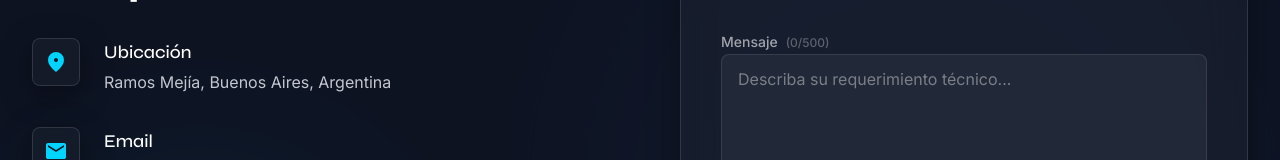
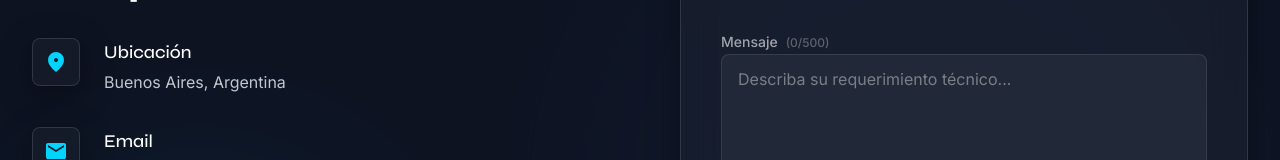
Before and after one commit to AgustinCevello/automacer, a React (Vite) app: page / in a window 1280 px wide. Shown: the part 3859-4019 px from the top of the page. Built offline with nearby package versions, Linux system fonts and the light colour scheme.

Commit message:
cambio de ubicacion

```diff
--- a/src/constants.js
+++ b/src/constants.js
@@ -55,7 +55,7 @@ export const TRANSLATIONS = {
       label: 'CONTACTO',
       title: 'Hablemos de Negocios',
       info: [
-        { title: 'Ubicación', detail: 'Ramos Mejía, Buenos Aires, Argentina' },
+        { title: 'Ubicación', detail: 'Buenos Aires, Argentina' },
         { title: 'Email', detail: 'servicios@automacer.com.ar' },
         { title: 'Horarios', detail: 'Lunes a Viernes: 08:00 - 18:00' },
       ],
@@ -75,7 +75,7 @@ export const TRANSLATIONS = {
         privacy_title: 'Política de Privacidad',
         terms_title: 'Términos y Condiciones',
         privacy_content: [
-          { heading: 'Responsable del Tratamiento', text: 'AUTOMACER Industrial Tech Solutions, con domicilio en Ramos Mejía, Buenos Aires, Argentina.' },
+          { heading: 'Responsable del Tratamiento', text: 'AUTOMACER Industrial Tech Solutions, con domicilio en Buenos Aires, Argentina.' },
           { heading: '¿Qué datos recopilamos?', text: 'A través de nuestro formulario de contacto, recopilamos los siguientes datos personales que usted nos proporciona voluntariamente: nombre completo, dirección de correo electrónico y mensaje con la descripción de su requerimiento técnico. No recopilamos datos sensibles, financieros ni información de menores de edad.' },
           { heading: '¿Para qué utilizamos sus datos?', text: 'Sus datos personales se utilizan exclusivamente para responder a su consulta o solicitud de servicio, realizar el seguimiento interno de su requerimiento técnico y contactarlo en caso de necesitar información adicional sobre su solicitud.' },
           { heading: '¿Cómo protegemos sus datos?', text: 'Sus datos se almacenan de forma temporal en una base de datos privada con acceso restringido. No compartimos, vendemos ni cedemos su información personal a terceros bajo ninguna circunstancia. El acceso a los datos está limitado al personal autorizado de AUTOMACER.' },
@@ -155,7 +155,7 @@ export const TRANSLATIONS = {
       label: 'CONTACT',
       title: "Let's Talk Business",
       info: [
-        { title: 'Location', detail: 'Ramos Mejía, Buenos Aires, Argentina' },
+        { title: 'Location', detail: 'Buenos Aires, Argentina' },
         { title: 'Email', detail: 'servicios@automacer.com.ar' },
         { title: 'Hours', detail: 'Monday to Friday: 08:00 - 18:00' },
       ],
@@ -175,7 +175,7 @@ export const TRANSLATIONS = {
         privacy_title: 'Privacy Policy',
         terms_title: 'Terms & Conditions',
         privacy_content: [
-          { heading: 'Data Controller', text: 'AUTOMACER Industrial Tech Solutions, located in Ramos Mejía, Buenos Aires, Argentina.' },
+          { heading: 'Data Controller', text: 'AUTOMACER Industrial Tech Solutions, located in Buenos Aires, Argentina.' },
           { heading: 'What data do we collect?', text: 'Through our contact form, we collect the following personal data that you voluntarily provide: full name, email address, and message describing your technical requirement. We do not collect sensitive, financial, or minors\' data.' },
           { heading: 'How do we use your data?', text: 'Your personal data is used exclusively to respond to your inquiry or service request, internally track your technical requirement, and contact you if additional information is needed regarding your request.' },
           { heading: 'How do we protect your data?', text: 'Your data is stored temporarily in a private database with restricted access. We do not share, sell, or transfer your personal information to third parties under any circumstances. Data access is limited to authorized AUTOMACER personnel.' },
```
Also changed, not shown: 2 other files (tests, documents, lock files or other folders).
